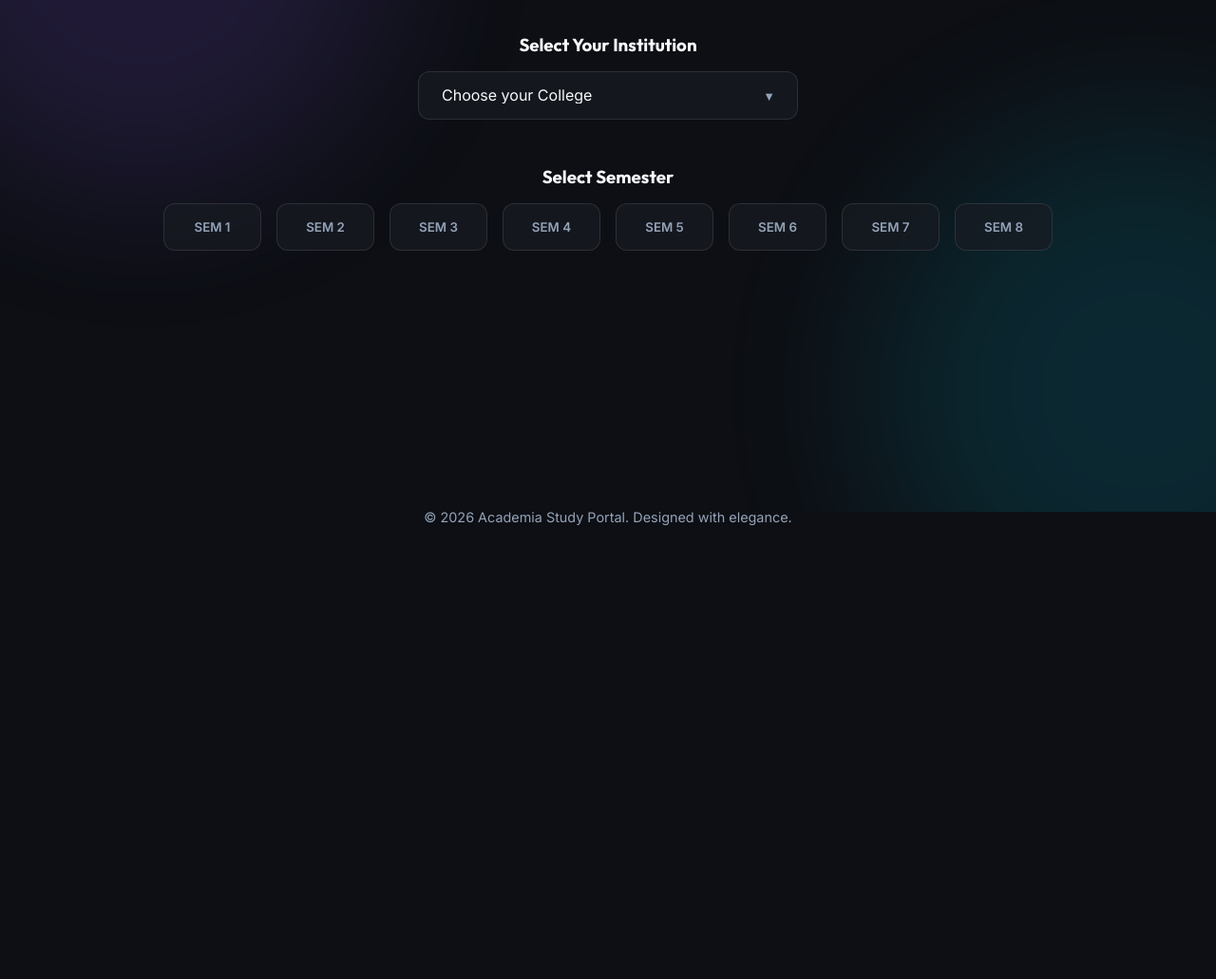
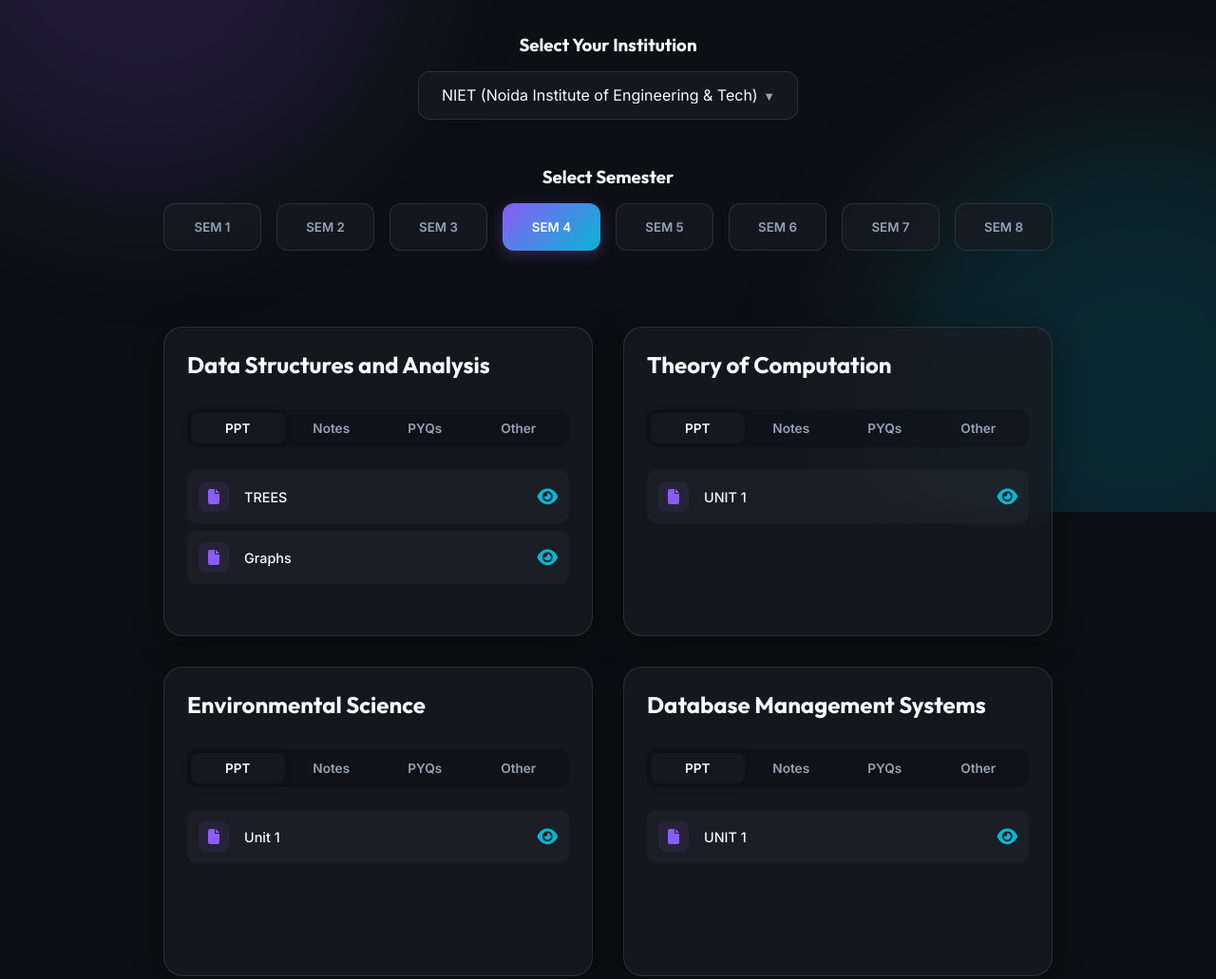
Before and after one commit to Shreasth30/StudyDock, a plain HTML site: page index.html in a window 1280 px wide. Shown: the part 261-1292 px from the top of the page at 95% size. Before the commit the page ends 878 px from the top, so only its background shows below. Drawn offline with Linux system fonts and the light colour scheme.

Commit message:
fix the issue added files in pdf vform

```diff
--- a/script.js
+++ b/script.js
@@ -4,7 +4,7 @@ const studyData = {
             {
                 name: "Data Structures and Analysis",
                 ppt: [
-                    { name: "TREES", link: "https://docs.google.com/presentation/d/1LZ_4gE8IpQSt2h5PXFD6bStrs1bT1nZ7/edit?usp=drive_link&ouid=110804383741647495330&rtpof=true&sd=true" },
+                    { name: "TREES", link: "https://drive.google.com/file/d/1P3B28VU6mbN9cdPMAHAs5G6oWoeGbJhw/view?usp=sharing" },
                     { name: "Graphs", link: "https://drive.google.com/file/d/1gu402ns3t4AtzvQHBrQAKsUL3lYX-40F/view?usp=sharing" }
                 ],
 
@@ -14,29 +14,29 @@ const studyData = {
             },
             {
                 name: "Theory of Computation",
-                ppt: [{ name: "UNIT 1", link: "https://docs.google.com/presentation/d/1mfWRp8zolE7N1ZnpK5P3RtszbV64RpYW/edit?usp=sharing&ouid=110804383741647495330&rtpof=true&sd=true" }],
+                ppt: [{ name: "UNIT 1", link: "https://drive.google.com/file/d/1h2aOpHxZkdP7c83-OUzO3Cm3SRFIsjj8/view?usp=drive_link" }],
                 // notes: [{ name: "Turing Machines", link: "PASTE_LINK_HERE" }],
                 // pyqs: [{ name: "Midterm 2023", link: "PASTE_LINK_HERE" }],
                 // other: []
             },
             {
                 name: "Environmental Science",
-                ppt: [{ name: "Unit 1", link: "https://docs.google.com/presentation/d/1fzx5Z5-CWucaCnPfPUXW5cc1vvJYRQCY/edit?usp=sharing&ouid=110804383741647495330&rtpof=true&sd=true" }],
+                ppt: [{ name: "Unit 1", link: "https://drive.google.com/file/d/1g4uSoNb4SMZ15Rz1yYLvk_QG-HWDL53e/view?usp=drive_link" }],
                 // notes: [{ name: "Natural Resources", link: "PASTE_LINK_HERE" }],
                 // pyqs: [],
                 // other: []
             },
             {
                 name: "Database Management Systems",
-                ppt: [{ name: "UNIT 1 ", link: "https://docs.google.com/presentation/d/1fBVj3QqJhM4BaLcUkBWXZ9FcKR3BQSIc/edit?usp=sharing&ouid=110804383741647495330&rtpof=true&sd=true" }],
-            //     notes: [{ name: "SQL Queries", link: "PASTE_LINK_HERE" }],
-            //     pyqs: [{ name: "Final 2023", link: "PASTE_LINK_HERE" }],
-            //     other: []
+                ppt: [{ name: "UNIT 1 ", link: "https://drive.google.com/file/d/1dw57bqBQsvLhbk_cRZYdjUAERuWVf3d1/view?usp=sharing" }],
+                notes: [{ name: "UNIT 1 notes", link: "https://drive.google.com/file/d/1Y8Tx0n3d4gRQBUNUJA1g6f5ibjnO-VBr/view?usp=sharing" }],
+                //     pyqs: [{ name: "Final 2023", link: "PASTE_LINK_HERE" }],
+                //     other: []
             },
             {
                 name: "Statistics and Probability",
                 ppt: [{ name: "Statical Techniques(UNIT 1)", link: "https://docs.google.com/presentation/d/16f1zGNP9Xpg5yHWaMMwCGDLU_ZaXCJ7N/edit?usp=sharing&ouid=110804383741647495330&rtpof=true&sd=true" },
-                    {name: "unit 2", link:  "https://docs.google.com/presentation/d/1vaHajD1vTIqXloStZSju_3srPEHdYdI4/edit?usp=sharing&ouid=110804383741647495330&rtpof=true&sd=true"}
+                { name: "unit 2", link: "https://docs.google.com/presentation/d/1vaHajD1vTIqXloStZSju_3srPEHdYdI4/edit?usp=sharing&ouid=110804383741647495330&rtpof=true&sd=true" }
                 ],
                 // notes: [{ name: "Testing of Hypothesis", link: "PASTE_LINK_HERE" }],
                 // pyqs: [],
@@ -44,7 +44,8 @@ const studyData = {
             },
             {
                 name: "Soft Computing",
-                ppt: [{ name: "Unit 1", link: "https://docs.google.com/presentation/d/1v5xYzbyIn7NqKXVQSaopxB4JGWOnUMXL/edit?usp=sharing&ouid=110804383741647495330&rtpof=true&sd=true" }],
+                ppt: [{ name: "Unit 1", link: "https://drive.google.com/file/d/1Ek4cCl8BNoATiXEI71DYbiDUwEYSxI3y/view?usp=drive_link" }],
+                ppt: [{ name: "Unit 2", link: "https://drive.google.com/file/d/15uXp49yAPXLTwDVyBfnu4WmVPfW1Vh55/view?usp=drive_link" }],
                 // notes: [{ name: "Neural Networks", link: "PASTE_LINK_HERE" }],
                 // pyqs: [],
                 // other: []
@@ -60,8 +61,23 @@ const collegeSelect = document.getElementById('college-select');
 const semGrid = document.getElementById('sem-grid');
 const subjectsDisplay = document.getElementById('subjects-display');
 
-let currentCollege = '';
-let currentSem = '';
+let currentCollege = 'niet';
+let currentSem = '4';
+
+// Initialize Defaults on Load
+window.addEventListener('DOMContentLoaded', () => {
+    // Set college dropdown
+    collegeSelect.value = currentCollege;
+
+    // Set active semester button
+    const defaultSemBtn = document.querySelector(`.sem-btn[data-sem="${currentSem}"]`);
+    if (defaultSemBtn) {
+        defaultSemBtn.classList.add('active');
+    }
+
+    // Initial load of subjects
+    updateSubjects();
+});
 
 // Event Listeners
 collegeSelect.addEventListener('change', (e) => {
@@ -91,7 +107,7 @@ function updateSubjects() {
         const subjects = (studyData[currentCollege] && studyData[currentCollege][currentSem]) || [];
 
         if (subjects.length === 0) {
-            subjectsDisplay.innerHTML = `<div style="grid-column: 1/-1; text-align: center; color: var(--text-secondary);">No study materials available for this selection yet.</div>`;
+            subjectsDisplay.innerHTML = `<div class="no-results">No study materials available for this selection yet.</div>`;
         } else {
             subjects.forEach(subject => {
                 const card = createSubjectCard(subject);
--- a/style.css
+++ b/style.css
@@ -207,11 +207,13 @@ select:focus {
 
 /* Subjects Section */
 #subjects-display {
-    max-width: 1200px;
-    margin: 4rem auto;
-    padding: 0 2rem;
+    width: 100%;
+    max-width: 1000px;
+    margin: 2rem auto 4rem;
+    padding: 0;
     display: grid;
-    grid-template-columns: repeat(auto-fill, minmax(350px, 1fr));
+    grid-template-columns: repeat(auto-fit, minmax(min(100%, 320px), 1fr));
+    justify-content: center;
     gap: 2rem;
     opacity: 0;
     transform: translateY(20px);
@@ -542,3 +544,16 @@ footer {
         grid-template-columns: 1fr;
     }
 }
+
+.no-results {
+    grid-column: 1 / -1;
+    text-align: center;
+    color: var(--text-secondary);
+    padding: 5rem 1rem;
+    width: 100%;
+    font-size: 1.1rem;
+    background: var(--card-bg);
+    border-radius: 20px;
+    border: 1px solid var(--glass-border);
+    backdrop-filter: blur(15px);
+}
```
